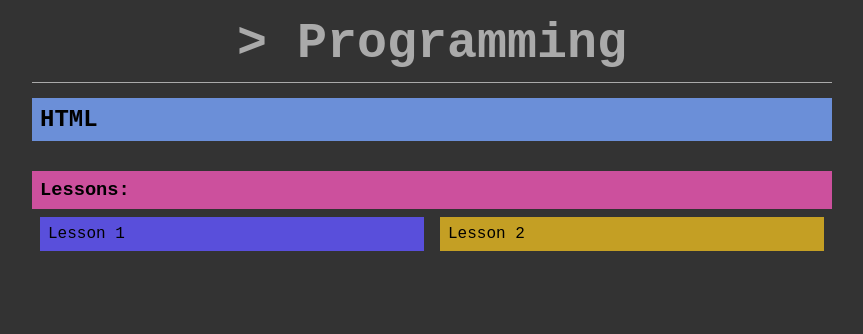
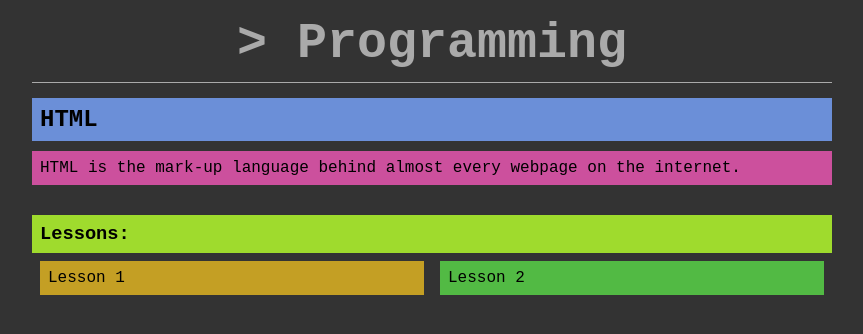
Before and after one commit to wcgs-programming/wcgs-programming.github.io, a Jekyll site: the page built from _posts/2014-09-13-html.md, in a window 1280 px wide. Shown: the top 334 px of the page, without its empty margins (208-1071 px from the left). Built offline with Jekyll 4.4.1, drawn with Linux system fonts in a browser that asks for light colours.

Commit message:
testing html description

```diff
--- a/_posts/2014-09-13-html.md
+++ b/_posts/2014-09-13-html.md
@@ -5,6 +5,8 @@ published: true
 categories: resources
 ---
 
+> HTML is the mark-up language behind almost every webpage on the internet.
+
 ### Lessons:
 
 [Lesson 1](https://docs.google.com/presentation/d/1MfQi3ZCHsxZNkam4rbYr0nPysagn5r28Q2e5oEgHEi4/edit?usp=sharing)
```
